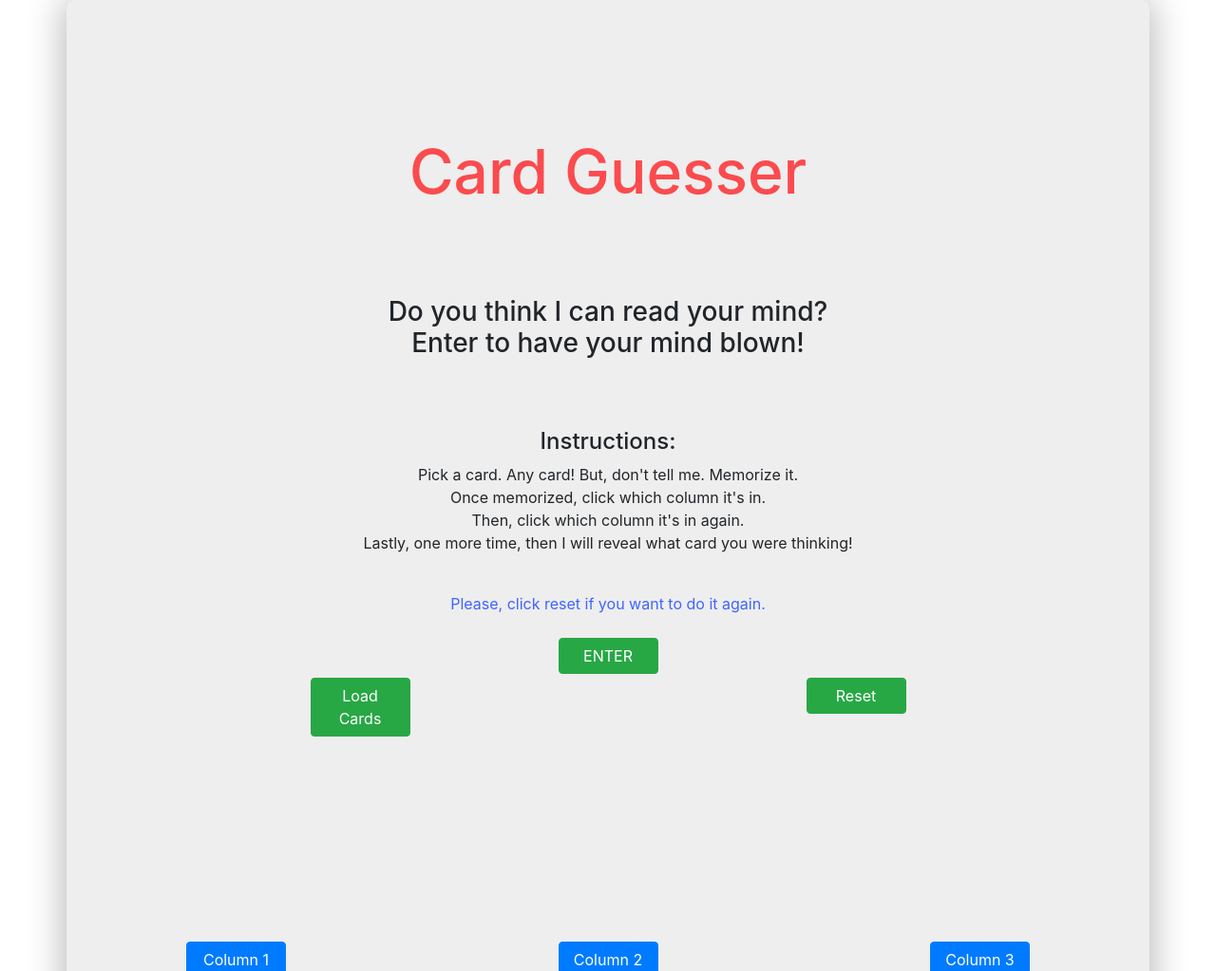
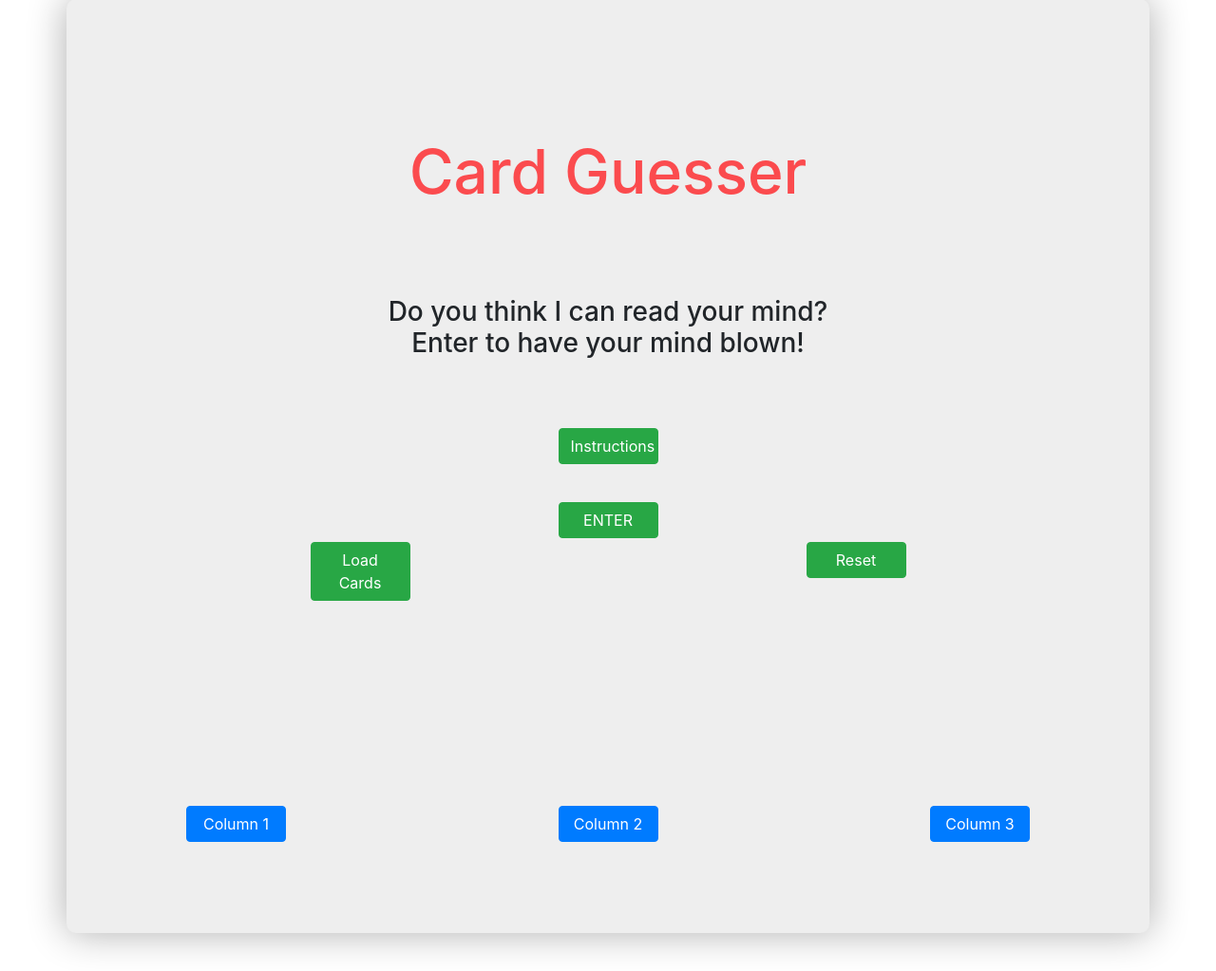
Before and after one commit to jermondprince/Card-Guesser, a PHP site: page / in a window 1280 px wide. Shown: the part 49-1072 px from the top of the page at 95% size. Run offline with PHP 8.4, Linux system fonts and the light colour scheme.

Commit message:
dropdown for instructions

```diff
--- a/home.html
+++ b/home.html
@@ -30,25 +30,25 @@
       </div>
       <div class="row">
         <div class="col-12 mb-2">
-            <h4 class="title">
-                Instructions:
-            </h4>
-          <p class="title">
+          <h4 class="title">
+          <button type="button" class="btn btn-success" id="show">Instructions</button>
+          </h4>
+          <p class="hide">
             Pick a card. Any card! But, don't tell me. Memorize it. <br>
             Once memorized, click which column it's in. <br> Then, click which column it's in again. <br> Lastly, one more time, then I will reveal what card you were thinking!
           </p>
           <br>
-          <p class="title info">Please, click reset if you want to do it again.</p>
+          <p class="hide info">Please, click reset if you want to do it again.</p>
         </div>
     </div>
       <div class="col-12 title">
        <a href="index.html" class="btn btn-success" role="button">ENTER</a>
     </div>
     <script
-      src="https://code.jquery.com/jquery-3.4.1.slim.min.js"
-      integrity="sha384-J6qa4849blE2+poT4WnyKhv5vZF5SrPo0iEjwBvKU7imGFAV0wwj1yYfoRSJoZ+n"
-      crossorigin="anonymous"
-    ></script>
+      src="https://cdnjs.cloudflare.com/ajax/libs/jquery/3.4.1/jquery.min.js"
+      integrity="sha512-bnIvzh6FU75ZKxp0GXLH9bewza/OIw6dLVh9ICg0gogclmYGguQJWl8U30WpbsGTqbIiAwxTsbe76DErLq5EDQ==" crossorigin="anonymous"
+      referrerpolicy="no-referrer">
+    </script>
     <script
       src="https://cdn.jsdelivr.net/npm/popper.js@1.16.0/dist/umd/popper.min.js"
       integrity="sha384-Q6E9RHvbIyZFJoft+2mJbHaEWldlvI9IOYy5n3zV9zzTtmI3UksdQRVvoxMfooAo"
@@ -60,5 +60,6 @@
       crossorigin="anonymous"
     ></script>
     <script src="script.js"></script>
+    <script src="script2.js"></script>
   </body>
 </html>
--- /dev/null
+++ b/script2.js
@@ -0,0 +1,6 @@
+$(document).ready(() => {
+  $("#show").click(() => {
+    $("p").toggleClass("hide");
+    $("p").toggleClass("title");
+  });
+});
--- a/scss/styles.css
+++ b/scss/styles.css
@@ -15,7 +15,12 @@ img {
           box-shadow: 0 0 15px rgba(0, 0, 0, 0.322);
 }
 
-.info {
+.hide {
+  display: none;
+}
+
+.info,
+.blue {
   color: #3e65ff;
 }
 
--- a/scss/styles.scss
+++ b/scss/styles.scss
@@ -15,7 +15,11 @@ img {
   box-shadow: $lightShadow;
 }
 
-.info {
+.hide {
+  display: none;
+}
+
+p#info {
   color: $blue;
 }
 
```
Also changed, not shown: 1 other file.
